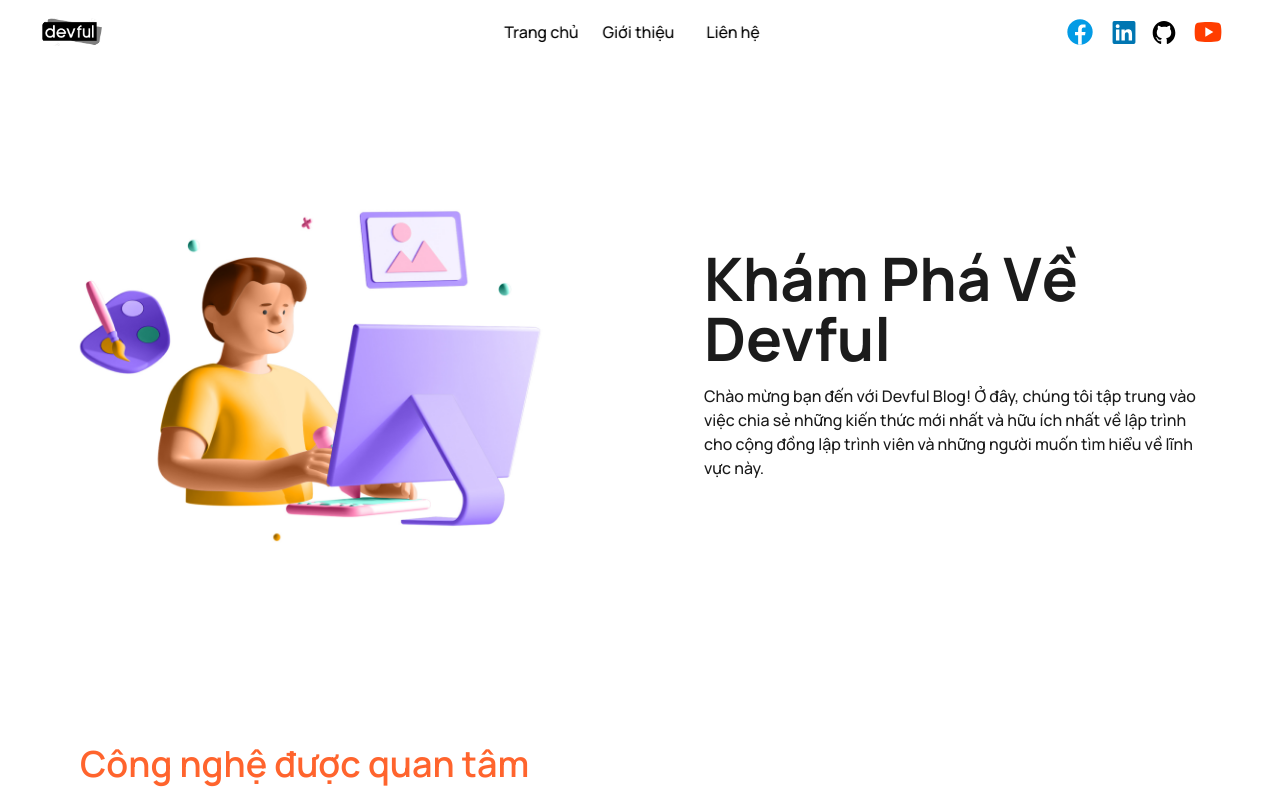
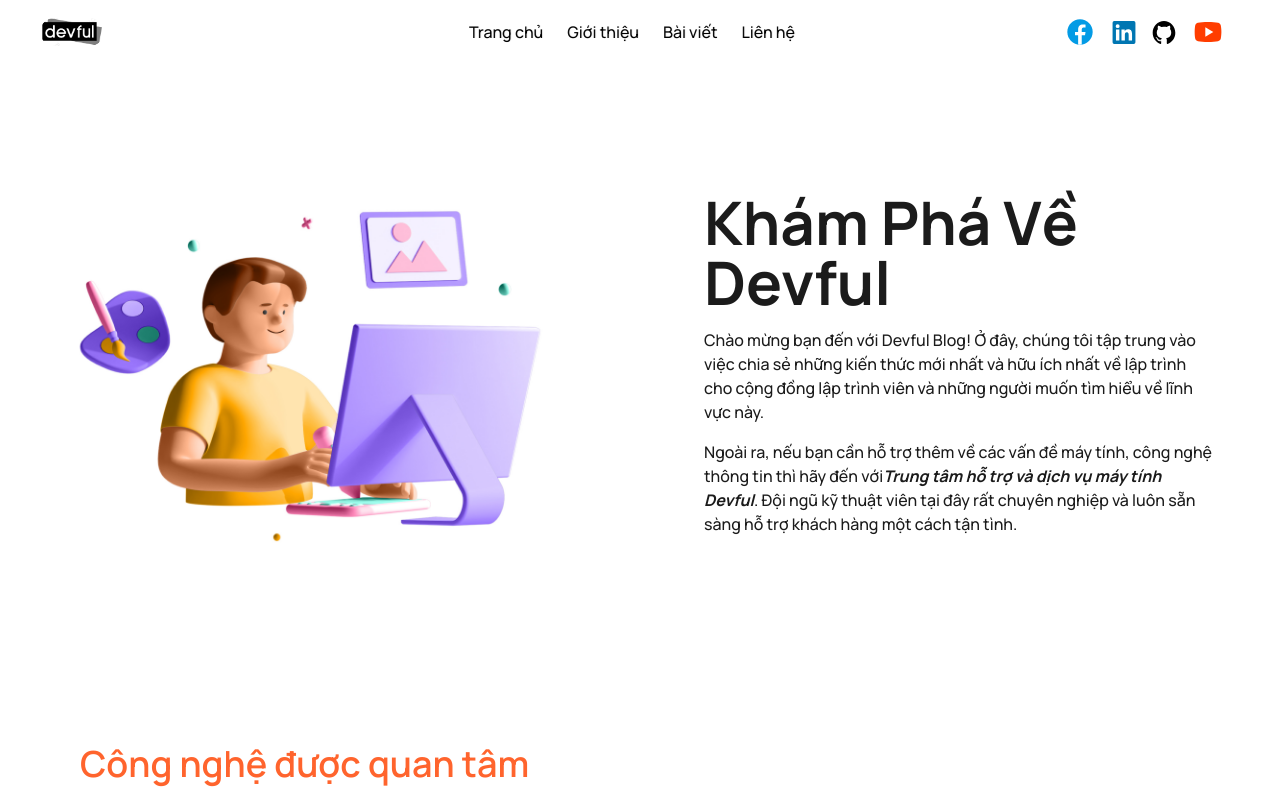
Before and after one commit to giabao0301/devful-blog, a Next.js app: page /about in a window 1280 px wide. Shown: the top 800 px of the page. Built offline with nearby package versions, Linux system fonts and the light colour scheme.

Commit message:
some modifies

```diff
--- a/src/app/page.js
+++ b/src/app/page.js
@@ -2,11 +2,13 @@ import { allBlogs } from "contentlayer/generated";
 import HomeCoverSection from "../components/Home/HomeCoverSection";
 import FeaturedPosts from "../components/Home/FeaturedPosts";
 import RecentPosts from "../components/Home/RecentPosts";
+import Introduction from "../components/Home/Introduction";
 
 export default function Home() {
   return (
     <main className="flex flex-col items-center justify-center">
       <HomeCoverSection blogs={allBlogs} />
+      <Introduction />
       <FeaturedPosts blogs={allBlogs} />
       <RecentPosts blogs={allBlogs} />
     </main>
--- a/src/components/About/AboutCoverSection.js
+++ b/src/components/About/AboutCoverSection.js
@@ -24,6 +24,14 @@ const AboutCoverSection = () => {
           chia sẻ những kiến thức mới nhất và hữu ích nhất về lập trình cho cộng
           đồng lập trình viên và những người muốn tìm hiểu về lĩnh vực này.
         </p>
+        <p className="font-medium mt-4 text-base">
+        Ngoài ra, nếu bạn cần hỗ trợ thêm về các vấn đề máy tính, công nghệ thông tin
+        thì hãy đến với
+        <span style={{ fontWeight: 'bolder', fontStyle: 'italic' }}>
+          Trung tâm hỗ trợ và dịch vụ máy tính Devful
+        </span>
+        . Đội ngũ kỹ thuật viên tại đây rất chuyên nghiệp và luôn sẵn sàng hỗ trợ khách hàng một cách tận tình.
+        </p>
       </div>
     </section>
   );
--- a/src/components/Header/index.js
+++ b/src/components/Header/index.js
@@ -79,6 +79,9 @@ const Header = () => {
         <Link href="/about" className="mx-2">
           Giới thiệu
         </Link>
+        <Link href="/categories/all" className="mx-2">
+          Bài viết
+        </Link>
         <Link href="/contact" className="mx-2">
           Liên hệ
         </Link>
@@ -93,6 +96,9 @@ const Header = () => {
         </Link>
         <Link href="/about" className="mx-4">
           Giới thiệu
+        </Link>
+        <Link href="/categories/all" className="mx-2">
+          Bài viết
         </Link>
         <Link href="/contact" className="mx-4">
           Liên hệ
--- /dev/null
+++ b/src/components/Home/Introduction.js
@@ -0,0 +1,16 @@
+import React from "react";
+
+const Introduction = () => {
+  return (
+    <section className=" md:mt-28  sxl:px-40  ">
+        <div className="w-full text-dark dark:text-light mb-5 text-center">
+            <h3 className="w-full inline-block font-bold capitalize text-2xl md:text-4xl text-dark dark:text-light mb-5">Trung tâm hỗ trợ và dịch vụ máy tính Devful</h3>
+            <p className="text-lg mb-4">Cung cấp các dịch vụ chất lượng cao, từ sửa chữa đến hỗ trợ tư vấn về máy tính và công nghệ lập trình</p>
+            <p className="text-lg">Với phương châm "Uy tín, chất lượng, hiệu quả", Devful cam kết mang lại những trải nghiệm tuyệt vời cho khách hàng trong
+            quá trình hỗ trợ tư vấn. Đội ngũ nhân viên tại đây luôn sẵn sàng hỗ trợ khách hàng 24/7</p>
+        </div>
+    </section>
+  );
+};
+
+export default Introduction;
```
